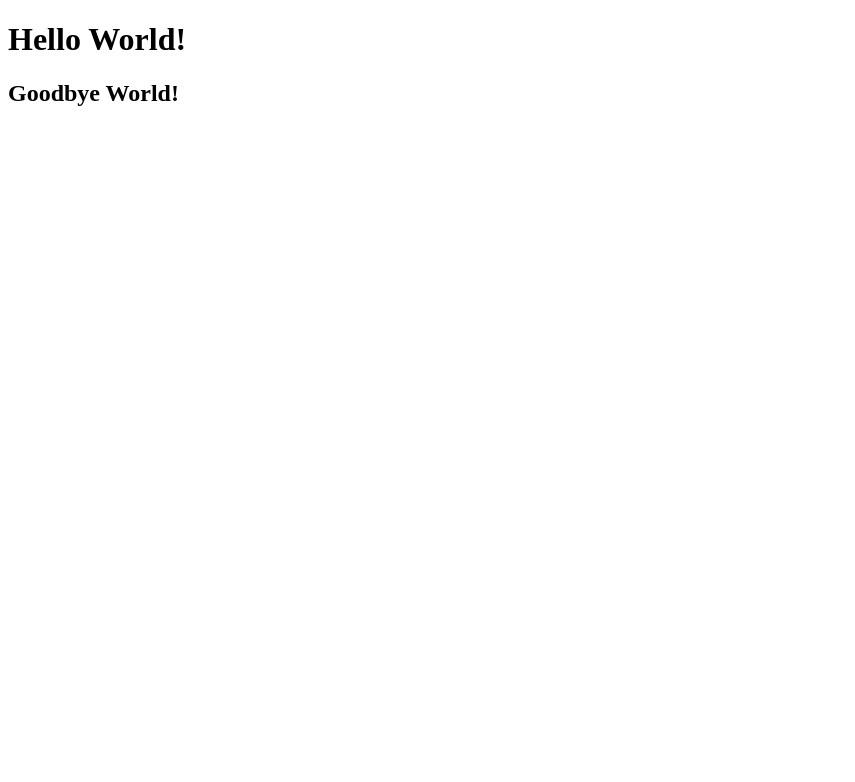
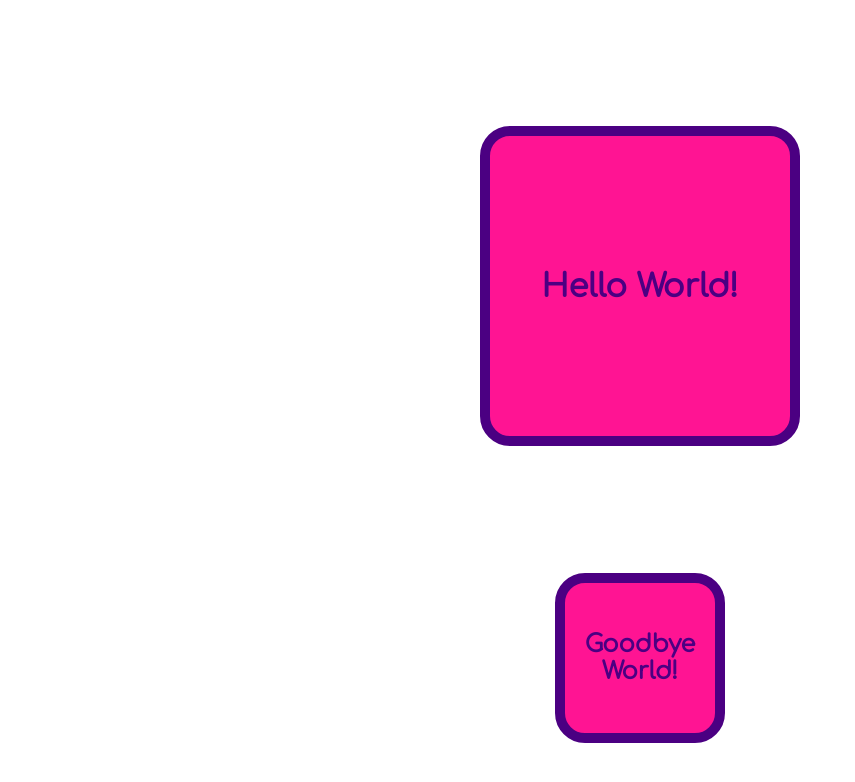
Before and after one commit to llthompson/web101lisa, a plain HTML site: page index.html in a window 1280 px wide. Shown: the whole page, without its empty margins (0-855 px from the left). Drawn offline with Linux system fonts and the light colour scheme.

Commit message:
Add index.html

```diff
--- a/index.html
+++ b/index.html
@@ -1,6 +1,10 @@
 <!DOCTYPE html>
 <html lang="en">
 <head>
+    <link rel="stylesheet" href="style.css">
+    <link rel="preconnect" href="https://fonts.googleapis.com">
+<link rel="preconnect" href="https://fonts.gstatic.com" crossorigin>
+<link href="https://fonts.googleapis.com/css2?family=Comfortaa&display=swap" rel="stylesheet">
     <meta charset="UTF-8">
     <meta http-equiv="X-UA-Compatible" content="IE=edge">
     <meta name="viewport" content="width=device-width, initial-scale=1.0">
--- /dev/null
+++ b/style.css
@@ -0,0 +1,33 @@
+h1 {
+    background-color: #FF1493;
+    color:#4B0082;
+    height: 300px;
+    width: 300px;
+    margin: 10% auto;
+    padding: 50% auto;
+    padding-top: 25% auto;
+    border: 10px solid #4B0082;
+    border-radius: 30px;
+    text-align: center;
+    display: flex;
+    justify-content: center;
+    align-items: center;
+    font-family: 'Comfortaa', cursive;
+
+  }
+  h2 {
+    background-color: #FF1493;
+    color:#4B0082;
+    height: 150px;
+    width: 150px;
+    margin: 10% auto;
+    padding: 50% auto;
+    padding-top: 25% auto;
+    border: 10px solid #4B0082;
+    border-radius: 30px;
+    text-align: center;
+    display: flex;
+    justify-content: center;
+    align-items: center;
+    font-family: 'Comfortaa', cursive;
+  }
```
